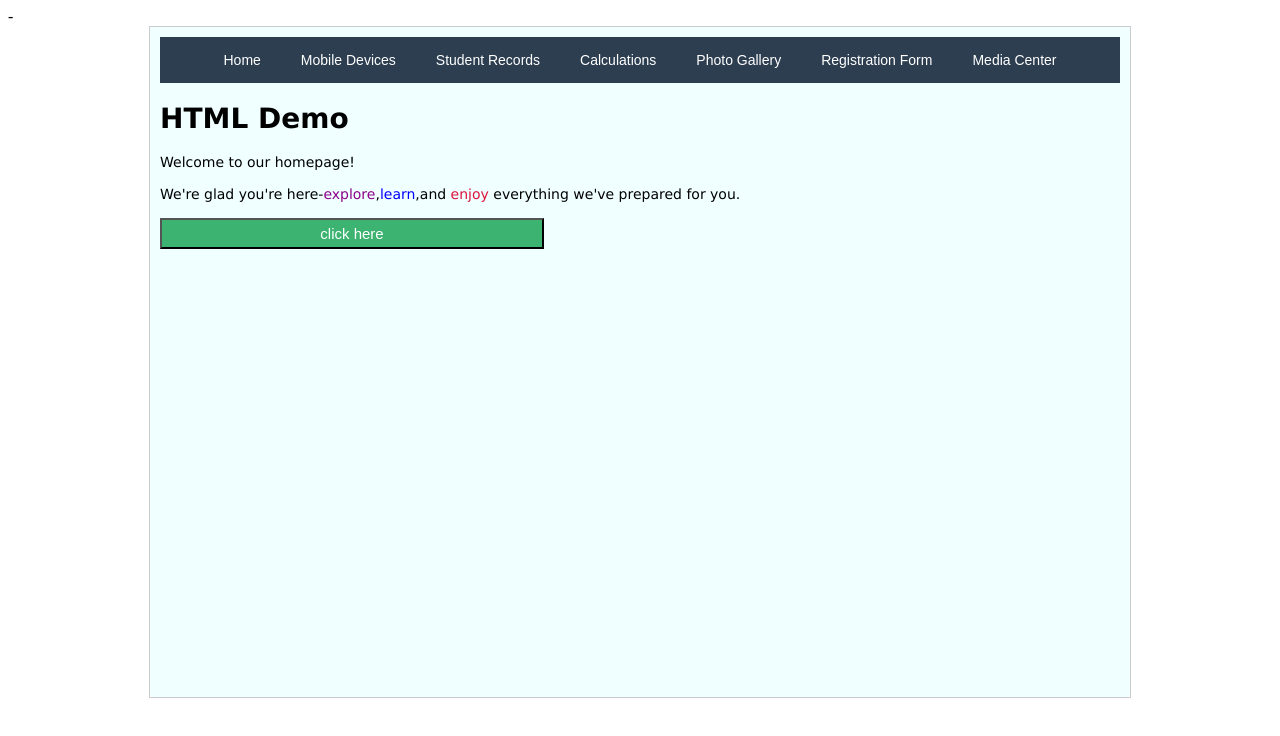
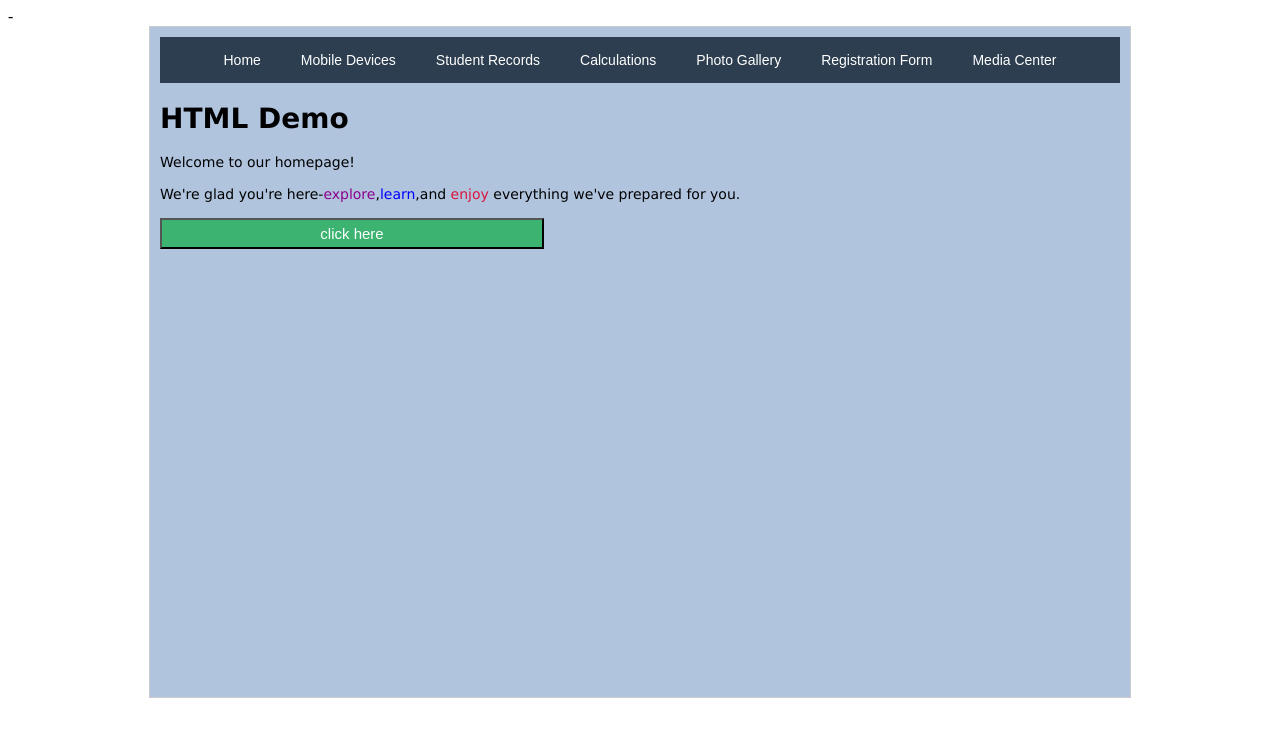
Before and after one commit to Akanksha-codes5/html-mini-project, a plain HTML site: page index.htm in a window 1280 px wide. Drawn offline with Linux system fonts and the light colour scheme.

Commit message:
CSS changes

```diff
--- a/css/styles.css
+++ b/css/styles.css
@@ -116,17 +116,6 @@ nav ul li a.active {
     }
 }
 
-#container {
-    width: 960px;
-    margin: 0 auto;
-    border: 1px solid #ccc;
-    padding: 10px;
-    background-color: azure;
-    overflow: auto;
-
-
-}
-
 .features {
     font-family: Verdana, Geneva, Tahoma, sans-serif;
     font-size: 12px;
```
